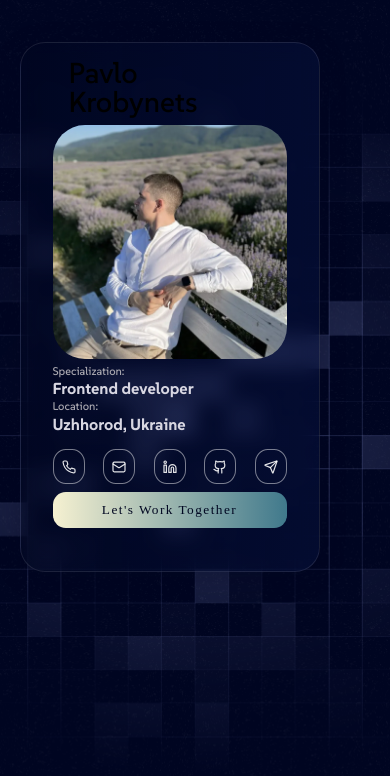
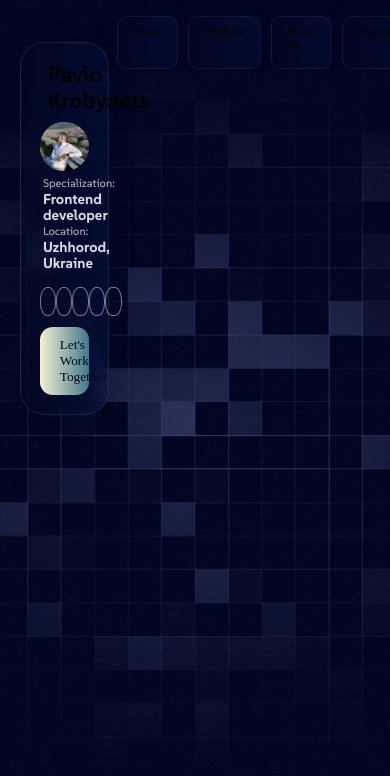
Before and after one commit to PavelKrobynets/cv-project, a Next.js app: page / in a window 390 px wide. Shown: the top 776 px of the page. Built offline with nearby package versions, Linux system fonts and the light colour scheme.

Commit message:
header + responsive des

```diff
--- a/src/app/components/ProfileCard/profileCard.module.scss
+++ b/src/app/components/ProfileCard/profileCard.module.scss
@@ -2,10 +2,9 @@
   position: fixed;
   top: 5%;
   left: 5%;
-  width: 300px;
-  height: 530px;
-  padding: 2rem;
-  padding-top: 1rem;
+  width: 23vw;
+  height: fit-content;
+  padding: 1.2rem;
   background: linear-gradient(90deg, rgba(0, 7, 33, 0.3), rgba(8, 21, 70, 0.4));
   backdrop-filter: blur(10px);
   box-shadow: 0 5px 25px rgba(0, 7, 33, 0.3);
@@ -16,20 +15,21 @@
 .image {
   width: 100%;
   height: auto;
-  border-radius: 2rem;
+  border-radius: 1.5rem;
 }
 
 .name {
   text-align: left;
-  font-size: 1.8rem;
-  font-weight: 500;
-  padding-left: 1rem;
+  font-size: 1.4rem;
+  font-weight: 600;
+  padding-left: 0.5rem;
   padding-bottom: 0.5rem;
-  line-height: 1.8rem;
+  line-height: 1.6rem;
 }
 
 .card > dl {
-  line-height: 1.1rem;
+  line-height: 1rem;
+  padding-left: 0.2rem;
 }
 
 .card > dl > dt {
@@ -39,7 +39,7 @@
 }
 .card > dl > dd {
   font-weight: 700;
-  font-size: 1rem;
+  font-size: 0.9rem;
   color: rgb(216, 215, 226);
 }
 
@@ -53,31 +53,34 @@
 
 .card > ul > li {
   border: 1px solid rgba(255, 255, 255, 0.469);
-  width: 2rem;
-  height: auto;
-  border-radius: 40%;
-  padding-left: 0.2rem;
-  padding-top: 0.3rem;
+  width: 1.8rem;
+  height: 1.8rem;
+  border-radius: 45%;
   cursor: pointer;
 }
 
 .card > ul > li > svg {
-  padding: 0.3rem;
+  padding: 0.45rem;
+  width: 100%;
+  height: 100%;
   color: rgba(255, 255, 255, 0.889);
 }
 
 .btn {
-  font-family: geistSuse;
-  text-transform: capitalize;
-  letter-spacing: 0.09rem;
+  padding: 10px 20px;
   margin-top: 0.5rem;
   width: 100%;
-  background: linear-gradient(90deg, rgb(246, 241, 209), rgb(64, 121, 140));
-  color: #fff;
-  padding: 10px 20px;
-  border: none;
-  border-radius: 0.8rem;
-  cursor: pointer;
-  align-self: center;
-  color: #000721;
 }
+
+// @media screen and (min-width: 1100px) {
+//   .card {
+//     width: calc(100vw - 80vw);
+//   }
+// }
+
+@media screen and (min-width: 1400px) {
+  .card {
+    margin-top: 1rem;
+    width: calc(100vw - 83vw);
+  }
+}
--- /dev/null
+++ b/src/app/components/header/Header.tsx
@@ -0,0 +1,20 @@
+import { MessageCircleMore } from "lucide-react";
+import styles from "./header.module.scss";
+
+export default function Header() {
+  return (
+    <div className={styles.header}>
+      <ul>
+        <li>Home</li>
+        <li>Portfolio</li>
+        <li>About Me</li>
+        <li>Experience</li>
+        <li>Contacts</li>
+      </ul>
+
+      <button>
+        Let's talk <MessageCircleMore className={styles.icon} />
+      </button>
+    </div>
+  );
+}
--- /dev/null
+++ b/src/app/components/header/header.module.scss
@@ -0,0 +1,75 @@
+.header {
+  display: flex;
+  flex-direction: row;
+  justify-content: space-between;
+  width: 100%;
+  font-size: 0.8rem;
+
+  & ul {
+    list-style: none;
+    display: flex;
+    flex-direction: row;
+    gap: 10px;
+  }
+
+  & > ul > li {
+    padding: 0.45rem 0.9rem;
+    background: linear-gradient(
+      90deg,
+      rgba(0, 7, 33, 0.3),
+      rgba(8, 21, 70, 0.4)
+    );
+    backdrop-filter: blur(10px);
+    box-shadow: 0 5px 25px rgba(0, 7, 33, 0.3);
+    border-radius: 10px;
+    border: 1px solid rgba(255, 255, 255, 0.057);
+    transition: border 0.5s;
+  }
+  & > ul > li:hover {
+    border: 1px solid rgba(255, 255, 255, 0.42);
+  }
+
+  & > button {
+    background-color: transparent;
+    padding: 0.45rem 0.9rem;
+  }
+
+  & > button > svg {
+    width: 1rem;
+    height: 1rem;
+  }
+}
+
+@media screen and (max-width: 950px) {
+  .header {
+    font-size: 0.7rem;
+
+    & > button {
+      background-color: transparent;
+      padding: 0.45rem 0.9rem;
+      font-size: 0.7rem;
+    }
+
+    & > button > svg {
+      width: 0.8rem;
+      height: 0.8rem;
+    }
+  }
+}
+
+@media screen and (min-width: 1400px) {
+  .header {
+    font-size: 1.2rem;
+
+    & > button {
+      background-color: transparent;
+      padding: 0.45rem 0.9rem;
+      font-size: 1.2rem;
+    }
+
+    & > button > svg {
+      width: 1.2rem;
+      height: 1.2rem;
+    }
+  }
+}
--- /dev/null
+++ b/src/app/components/main/Main.tsx
@@ -0,0 +1,10 @@
+import { Header } from "./index";
+import "./main.module.scss";
+
+export default function Main() {
+  return (
+    <div>
+      <Header />
+    </div>
+  );
+}
--- /dev/null
+++ b/src/app/components/main/index.ts
@@ -0,0 +1,3 @@
+import Header from "../header/Header";
+
+export { Header };
--- a/src/app/globals.scss
+++ b/src/app/globals.scss
@@ -16,11 +16,7 @@ body {
 }
 
 body {
-  color: var(--foreground);
-  background: var(--background);
-  font-family: Arial, Helvetica, sans-serif;
-  -webkit-font-smoothing: antialiased;
-  -moz-osx-font-smoothing: grayscale;
+  font-family: var(--font-geist-sans);
 }
 
 * {
@@ -39,3 +35,15 @@ a {
     color-scheme: dark;
   }
 }
+
+button {
+  font-family: geistSuse;
+  text-transform: capitalize;
+  background: linear-gradient(90deg, rgb(246, 241, 209), rgb(64, 121, 140));
+  color: #fff;
+  border: none;
+  border-radius: 0.8rem;
+  cursor: pointer;
+  align-self: center;
+  color: #000721;
+}
--- a/src/app/page.module.scss
+++ b/src/app/page.module.scss
@@ -1,18 +1,10 @@
-.page {
-  --gray-rgb: 0, 0, 0;
-  --gray-alpha-200: rgba(var(--gray-rgb), 0.08);
-  --gray-alpha-100: rgba(var(--gray-rgb), 0.05);
-
-  --button-primary-hover: #383838;
-  --button-secondary-hover: #f2f2f2;
-
-  display: grid;
-  grid-template-rows: (2, 1fr);
-  align-items: center;
-  justify-items: stretch;
-  min-height: 100svh;
-  padding: 10px;
-  gap: 64px;
-  font-family: var(--font-geist-sans);
-  padding-inline: 5rem;
+.home {
+  padding-top: 4%;
+  padding-left: 30vw;
+  padding-right: 5%;
 }
+@media screen and (min-width: 1400px) {
+  .home {
+    padding-left: 0;
+  }
+}
--- a/src/app/page.tsx
+++ b/src/app/page.tsx
@@ -1,10 +1,12 @@
-import ProfileCard from "./components/ProfileCard/ProfileCard";
+import Main from "./components/main/Main";
+import ProfileCard from "./components/profileCard/ProfileCard";
 import styles from "./page.module.scss";
 
 export default function Home() {
   return (
-    <div className={styles.page}>
+    <div className={styles.home}>
       <ProfileCard />
+      <Main />
     </div>
   );
 }
```
Also changed, not shown: src/app/components/main/main.module.scss (added).
